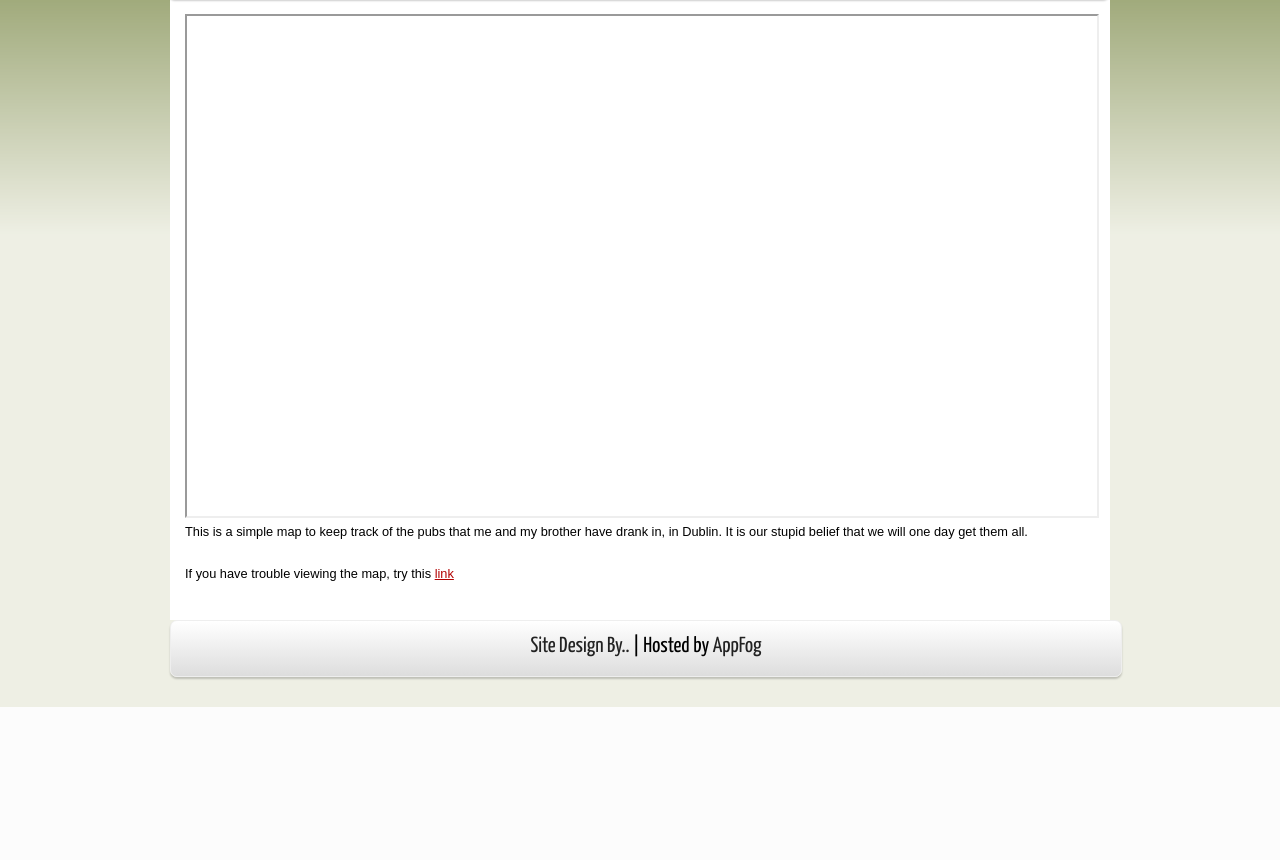
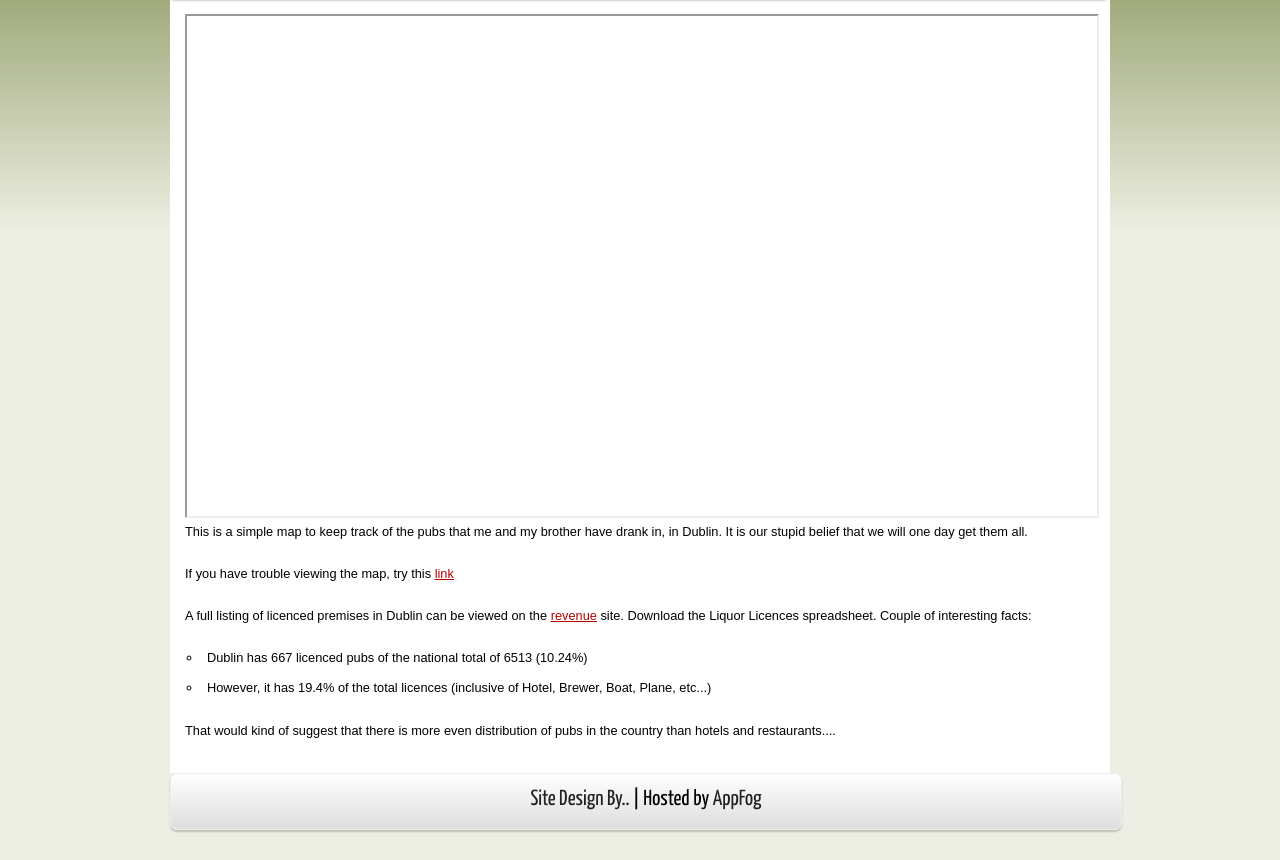
Before and after one commit to irishshagua/my-home-site, a PHP site: page /pub_list in a window 1280 px wide. Shown: the part 162-1022 px from the top of the page. Before the commit the page ends 869 px from the top, so only its background shows below. Run offline with PHP 8.4, Linux system fonts and the light colour scheme; some libraries are stand-ins or nearby versions.

Commit message:
Add irish pub metrics

```diff
--- a/mooney-server/pub_list.php
+++ b/mooney-server/pub_list.php
@@ -16,6 +16,13 @@
         <p>This is a simple map to keep track of the pubs that me and my brother have drank in, in Dublin.
     	It is our stupid belief that we will one day get them all.</p>
         <p>If you have trouble viewing the map, try this <a href="proj/pubs/map.html">link</a></p>
+        <p>A full listing of licenced premises in Dublin can be viewed on the <a href="http://www.revenue.ie/en/tax/excise/index.html" target="_blank">revenue</a> site. Download the Liquor Licences spreadsheet. Couple of interesting facts:
+            <ul>
+                <li>Dublin has 667 licenced pubs of the national total of 6513 (10.24%)</li>
+                <li>However, it has 19.4% of the total licences (inclusive of Hotel, Brewer, Boat, Plane, etc...)</li>
+            </ul>
+            That would kind of suggest that there is more even distribution of pubs in the country than hotels and restaurants....
+        </p>
     </div>
 
     <? echo WebSiteTemplate::get_footer_bar(); ?>
```
